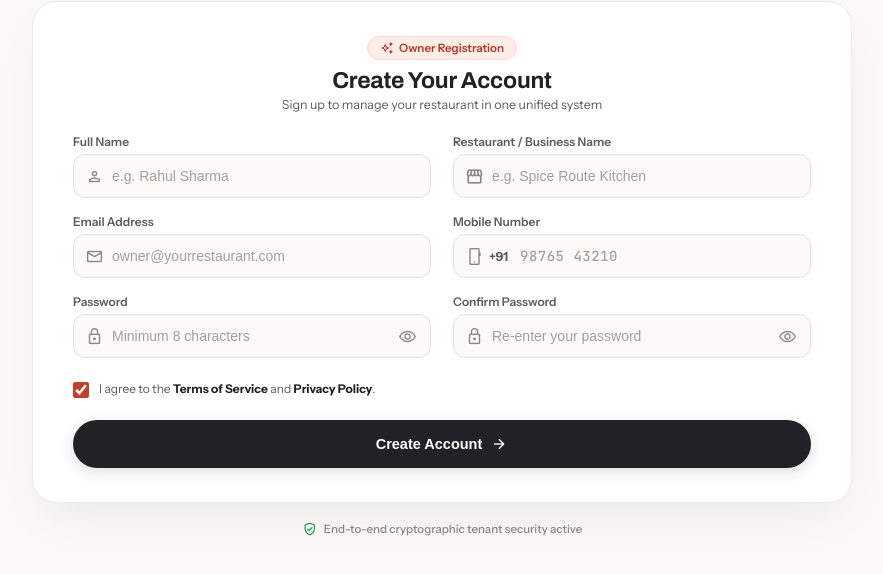
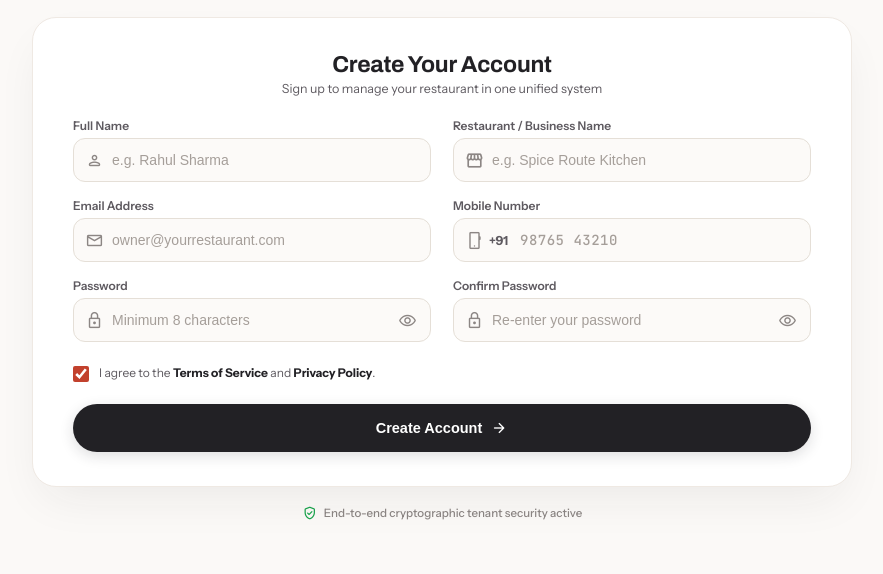
Before and after one commit to srinivasrio/dineinone-landing, a plain HTML site: page signup.html in a window 1280 px wide. Shown: the part 184-758 px from the top of the page, without its empty margins (198-1081 px from the left). Drawn offline with nearby package versions, Linux system fonts and the light colour scheme.

Commit message:
Remove Owner Registration badge from signup page

```diff
--- a/signup.html
+++ b/signup.html
@@ -483,10 +483,6 @@
       <!-- ======================================================== -->
       <section id="step-register" class="step-section active">
         <div class="card-head">
-          <div class="step-pill">
-            <span class="material-symbols-rounded icon">auto_awesome</span>
-            Owner Registration
-          </div>
           <h1 class="card-title brand-font">Create Your Account</h1>
           <p class="card-sub">Sign up to manage your restaurant in one unified system</p>
         </div>
```
